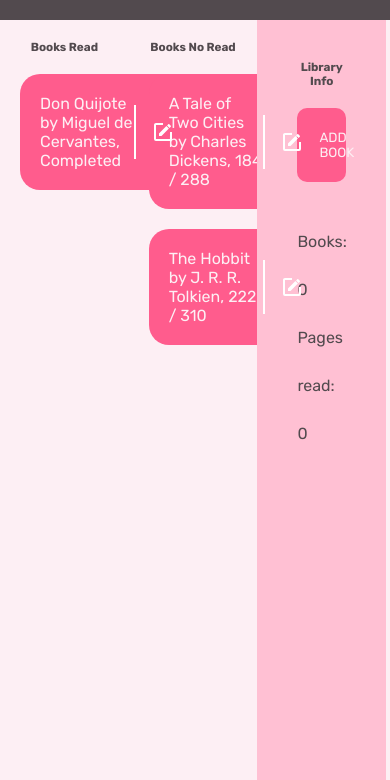
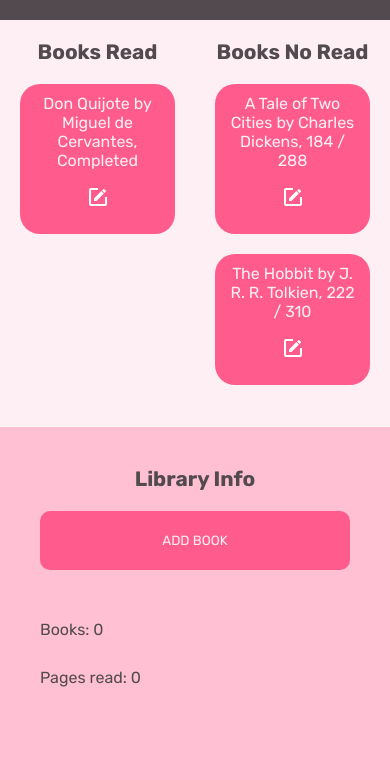
Before and after one commit to thekindbard/odinLibrary, a plain HTML site: page index.html in a window 390 px wide. Shown: the part 64-844 px from the top of the page. Drawn offline with Linux system fonts and the light colour scheme.

Commit message:
This is a awesome library v2

```diff
--- a/styles/style.scss
+++ b/styles/style.scss
@@ -180,3 +180,37 @@ section {
                     display: flex;
           }
 }
+
+@media (max-width:600px) {
+          main {
+                    flex-wrap: wrap;
+                    section {
+                              width: 50%;
+                              h2 {
+                                        font-size: 1.3rem;
+                              }
+                    }
+                    .info {
+                              width: 100%;
+                    }
+          }
+}
+
+@media (max-width:400px) {
+          .card {
+                    flex-direction: column;
+                    min-width: unset;
+                    padding: 10px;
+                    text-align: center;
+                    img {
+                              border: 0;
+                    }
+          }
+          .createBook {
+                    width: auto;
+                    input:not([type=checkbox]) {
+                              width: 100%;
+                              font-size: 1rem;
+                    }
+          }
+}
```
Also changed, not shown: styles/style.css, 1 other file.
